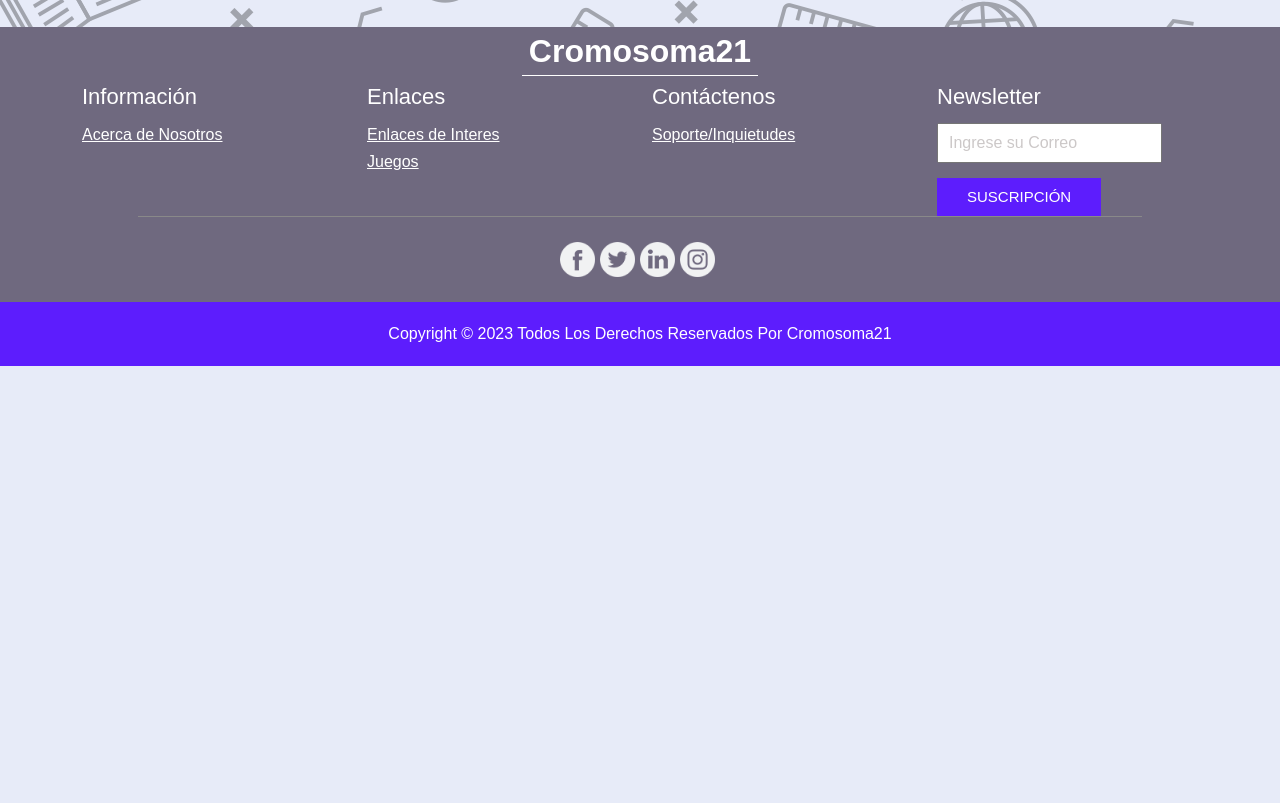
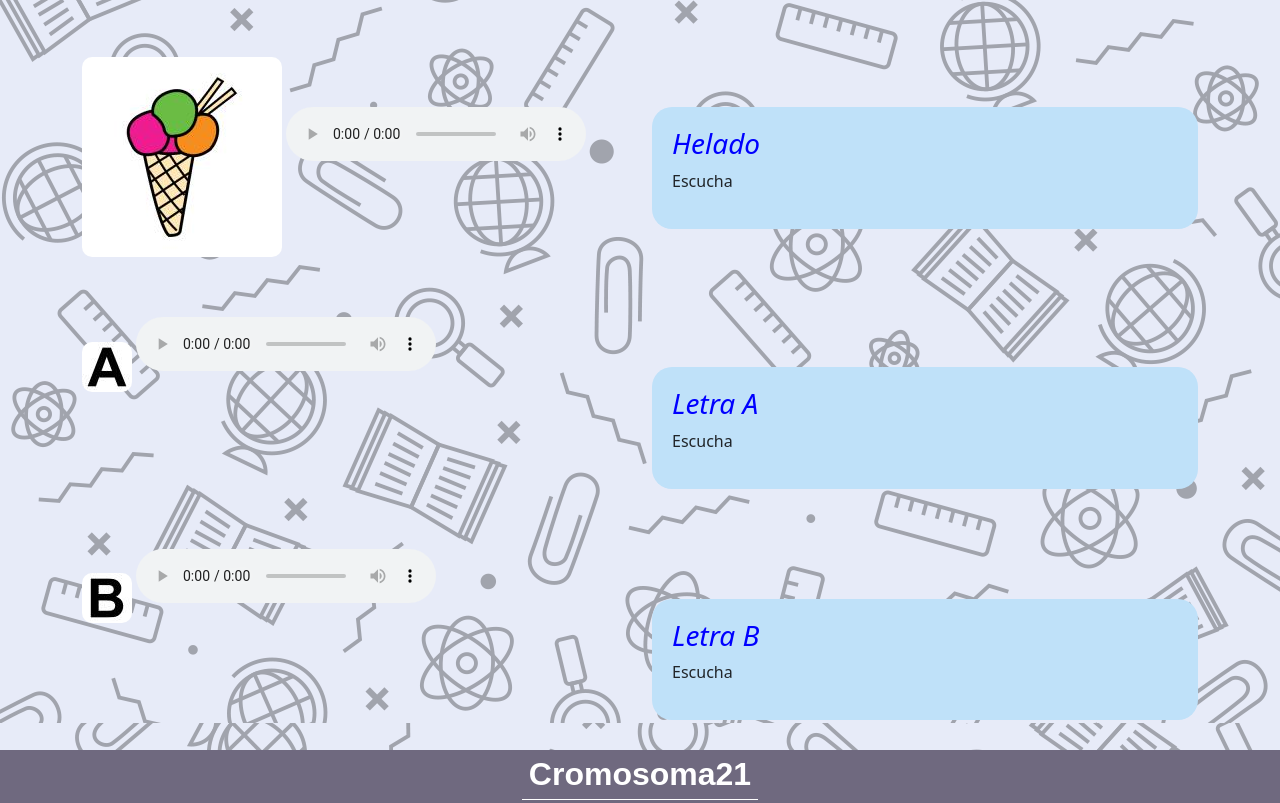
Before and after one commit to dannyedison/proyecto_integrador_ip, a plain HTML site: page tableros.html in a window 1280 px wide. Shown: the part 1277-2080 px from the top of the page. Before the commit the page ends 1643 px from the top, so only its background shows below. Drawn offline with nearby package versions, Linux system fonts and the light colour scheme.

Commit message:
21112023

```diff
--- a/tableros.html
+++ b/tableros.html
@@ -34,10 +34,10 @@
                         <li class="nav-item">
                             <a class="nav-link active" aria-current="page" href="index.html">Inicio</a>
                         </li>
-                        <li class="nav-item">
+                        <!--<li class="nav-item">
                             <a class="nav-link" href="#">Link</a>
-                        </li>
-                        <li class="nav-item dropdown">
+                        </li>-->
+                        <!--<li class="nav-item dropdown">
                             <a class="nav-link dropdown-toggle" href="#" role="button" data-bs-toggle="dropdown"
                                 aria-expanded="false">
                                 Dropdown
@@ -50,7 +50,7 @@
                                 </li>
                                 <li><a class="dropdown-item" href="#">Something else here</a></li>
                             </ul>
-                        </li>
+                        </li>-->
                         <!--<li class="nav-item">
                             <a class="nav-link disabled" aria-disabled="true">Disabled</a>
                         </li>-->
@@ -153,6 +153,79 @@
                     </div>
                 </div>
             </section>
+
+            <!-- Imagen y sonido1 -->
+            <section class="tableros1">
+                <div class="container">
+                    <div class="row">
+                        <div class="col-md-6">
+                            <div class="tableros_img_container">
+                                <img src="images/Helado_Juego.png" class="img-fluid imagenr">
+                                <audio src="images/Helado.mp3" controls></audio>
+                            </div>
+                        </div>
+                        <div class="col-md-6">
+                            <div class="tableros1_box">
+                                <h3>
+                                    Helado
+                                </h3>
+                                <p>
+                                    Escucha
+                                </p>
+                            </div>
+                        </div>
+                    </div>
+                </div>
+            </section>
+            <!-- end Imagen y Sonido1 -->
+            <!-- Imagen y sonido2 -->
+            <section class="tableros1">
+                <div class="container">
+                    <div class="row">
+                        <div class="col-md-6">
+                            <div class="tableros_img_container">
+                                <img src="images/A_juegos.png" class="img-fluid imagenr">
+                                <audio src="images/A.mp3" controls></audio>
+                            </div>
+                        </div>
+                        <div class="col-md-6">
+                            <div class="tableros1_box">
+                                <h3>
+                                    Letra A
+                                </h3>
+                                <p>
+                                    Escucha
+                                </p>
+                            </div>
+                        </div>
+                    </div>
+                </div>
+            </section>
+            <!-- end Imagen y Sonido2 -->
+            <!-- Imagen y sonido3 -->
+            <section class="tableros1">
+                <div class="container">
+                    <div class="row">
+                        <div class="col-md-6">
+                            <div class="tableros_img_container">
+                                <img src="images/B_juegos.png" class="img-fluid imagenr">
+                                <audio src="images/B.mp3" controls></audio>
+                            </div>
+                        </div>
+                        <div class="col-md-6">
+                            <div class="tableros1_box">
+                                <h3>
+                                    Letra B
+                                </h3>
+                                <p>
+                                    Escucha
+                                </p>
+                            </div>
+                        </div>
+                    </div>
+                </div>
+            </section>
+            <!-- end Imagen y Sonido3 -->
 <!-- end seccion2 -->
 
         </div>
@@ -171,7 +244,7 @@
                         </h5>
                         <ul>
                             <li>
-                                <a href="acercade.html">
+                                <a href="#">
                                     Acerca de Nosotros
                                 </a>
                             </li>
```
Also changed, not shown: acercade.html (+5 -5 lines), avances.html (+34 -7 lines), contactenos.html (+5 -5 lines), css/style.css (+0 -45 lines), enlaces.html (+5 -5 lines), index.html (+1 -1 lines), inicio_sesion.html (+5 -5 lines), juegos.html (+5 -5 lines), tutoriales.html (+5 -5 lines), images/A_juegos.png (added), images/Avances_1.png (added), images/Avances_2.png (added), images/B_juegos.png (added), images/Helado_Juego.png (added), 3 other files.
